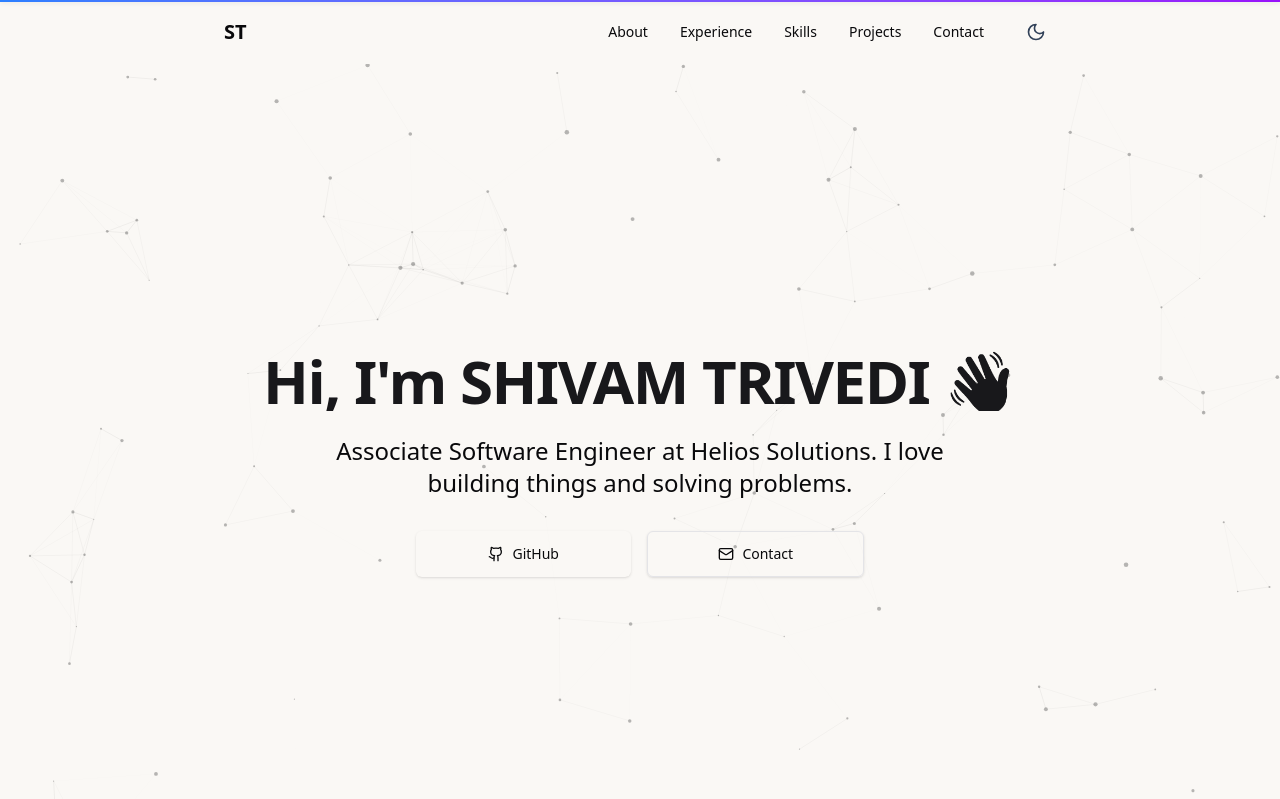
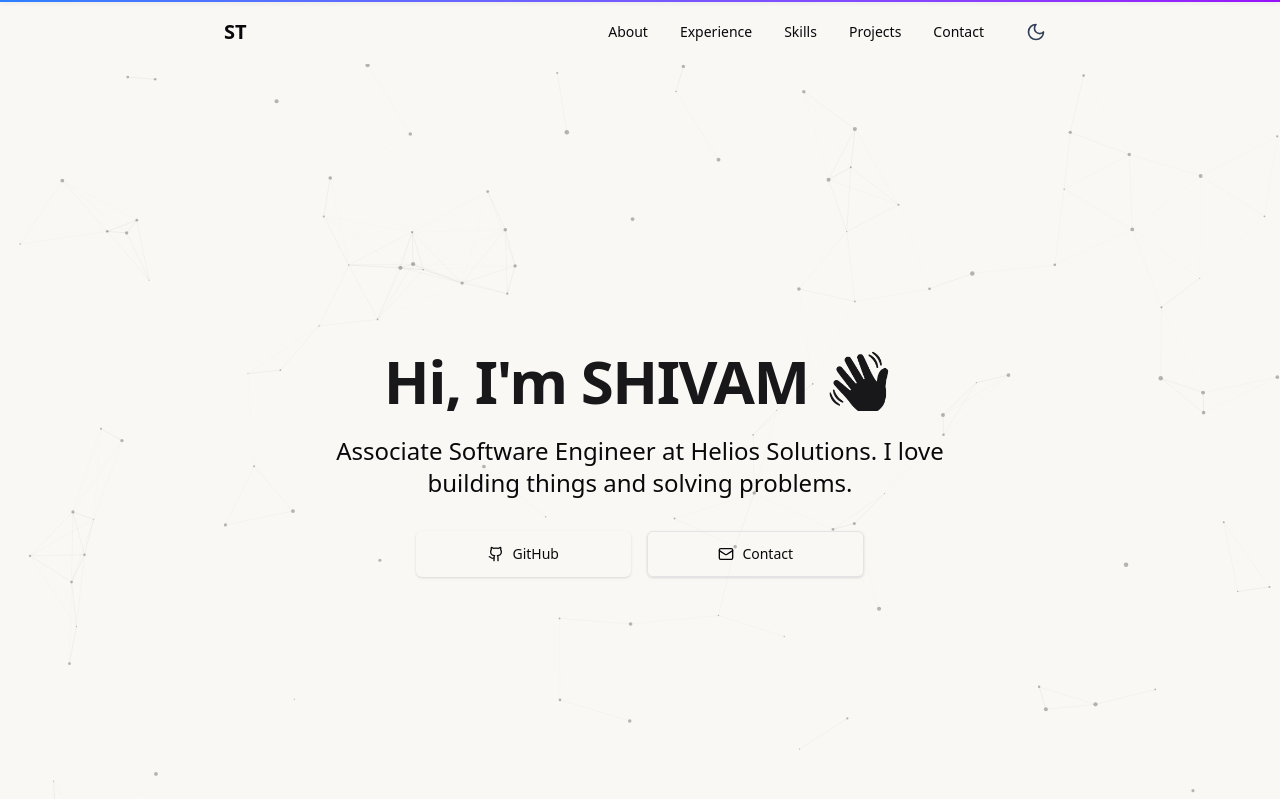
Before and after one commit to Shivam1303/portfolio, a Next.js app: page / in a window 1280 px wide. Shown: the top 799 px of the page. Built offline with nearby package versions, Linux system fonts and the light colour scheme.

Commit message:
Updated name

```diff
--- a/src/data/profile.ts
+++ b/src/data/profile.ts
@@ -1,5 +1,5 @@
 export const profileData = {
-    name: "SHIVAM TRIVEDI",
+    name: "SHIVAM",
     location: "Vadodara, Gujarat",
     email: "shivamtrivedi1308@gmail.com",
     links: {
```
